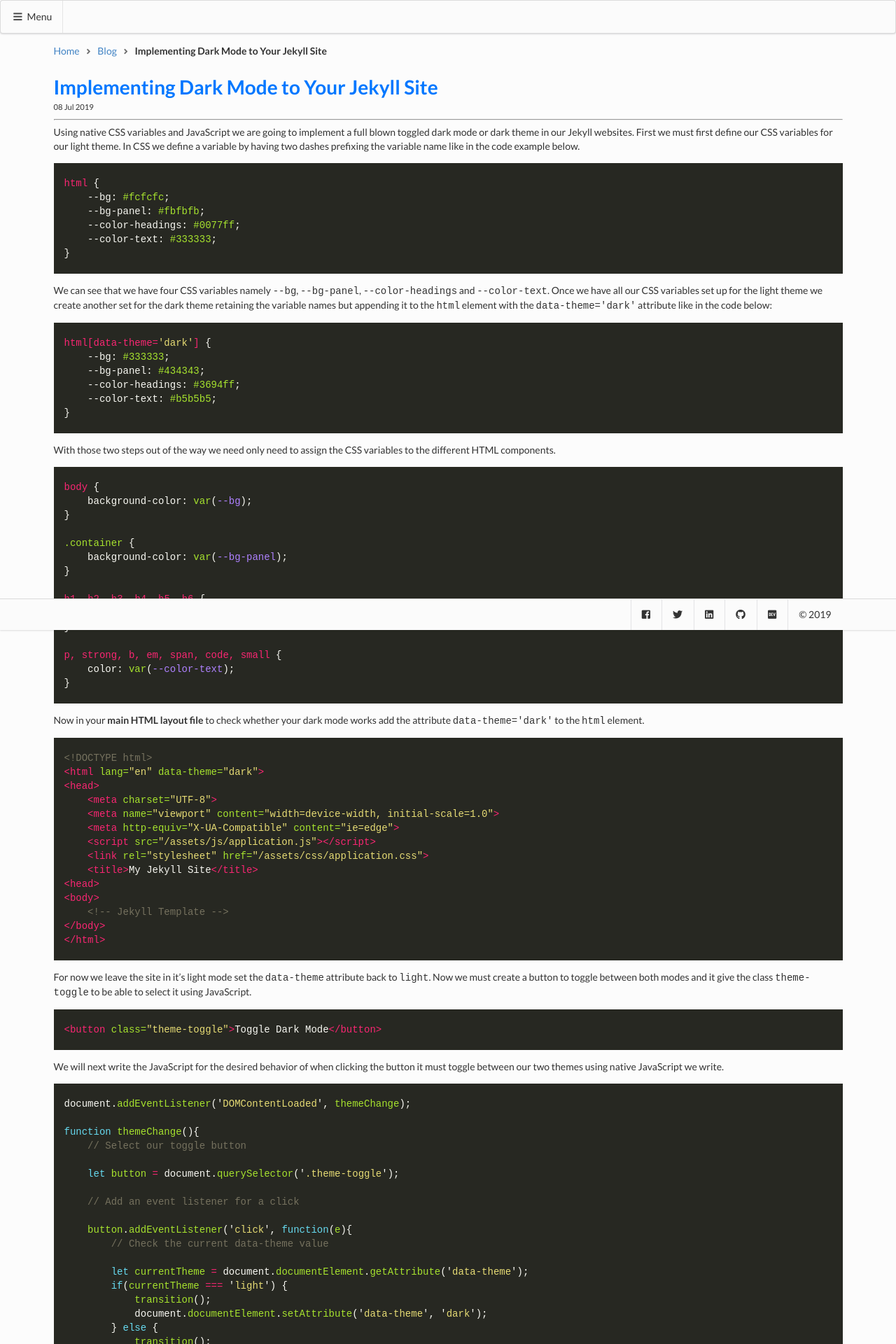
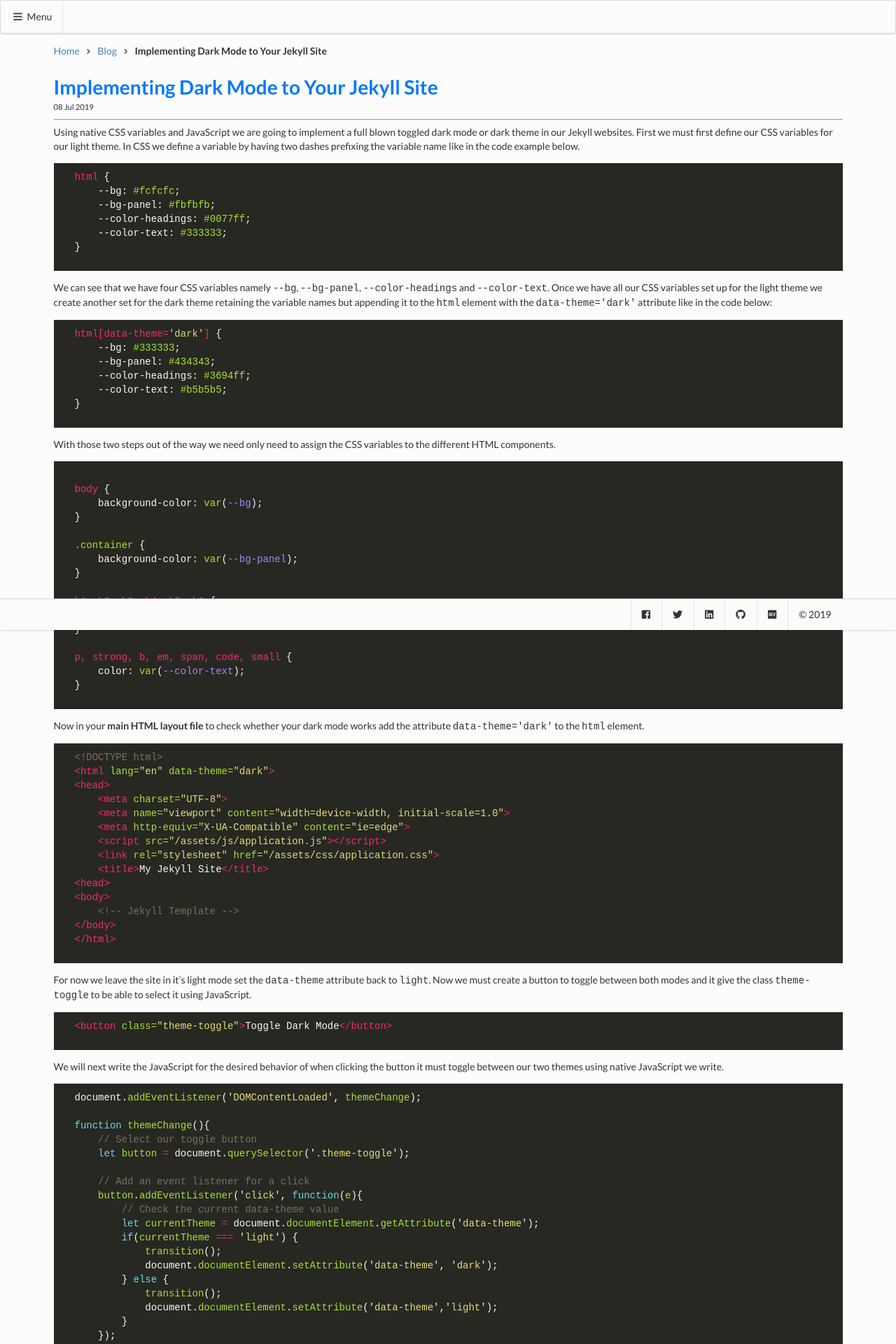
Before and after one commit to tripeersyou/francisoliverdev, a Jekyll site: the page built from _posts/2019-07-09-dark-mode-in-jekyll.md, in a window 1280 px wide. Shown: the top 1920 px of the page at 70% size. Built offline with Jekyll 4.4.1, drawn with Linux system fonts in a browser that asks for light colours; nearby versions of some CDN libraries; comment, search, counter and statistics services are not loaded.

Commit message:
Changed highlight scheme

````diff
--- a/_posts/2019-07-09-dark-mode-in-jekyll.md
+++ b/_posts/2019-07-09-dark-mode-in-jekyll.md
@@ -7,29 +7,29 @@
 
 Using native CSS variables and JavaScript we are going to implement a full blown toggled dark mode or dark theme in our Jekyll websites. First we must first define our CSS variables for our light theme. In CSS we define a variable by having two dashes prefixing the variable name like in the code example below.
 
-{% highlight css %}
+```css
 html {
     --bg: #fcfcfc;
     --bg-panel: #fbfbfb;
     --color-headings: #0077ff;
     --color-text: #333333;
 }
-{% endhighlight %}
+```
 
 We can see that we have four CSS variables namely `--bg`, `--bg-panel`, `--color-headings` and `--color-text`. Once we have all our CSS variables set up for the light theme we create another set for the dark theme retaining the variable names but appending it to the `html` element with the `data-theme='dark'` attribute like in the code below:
 
-{% highlight css %}
+```css
 html[data-theme='dark'] {
     --bg: #333333;
     --bg-panel: #434343;
     --color-headings: #3694ff;
     --color-text: #b5b5b5;
 }
-{% endhighlight %}
+```
 
 With those two steps out of the way we need only need to assign the CSS variables to the different HTML components.
 
-{% highlight css %}
+```css
 
 body {
     background-color: var(--bg);
@@ -46,11 +46,11 @@
 p, strong, b, em, span, code, small {
     color: var(--color-text);
 }
-{% endhighlight %}
+```
 
 Now in your **main HTML layout file** to check whether your dark mode works add the attribute `data-theme='dark'` to the `html` element.
 
-{% highlight html %}
+```html
 <!DOCTYPE html>
 <html lang="en" data-theme="dark">
 <head>
@@ -65,17 +65,17 @@
     <!-- Jekyll Template -->
 </body>
 </html>
-{% endhighlight %}
+```
 
 For now we leave the site in it's light mode set the `data-theme` attribute back to `light`. Now we must create a button to toggle between both modes and it give the class `theme-toggle` to be able to select it using JavaScript.
 
-{% highlight html %}
+```html
 <button class="theme-toggle">Toggle Dark Mode</button>
-{% endhighlight %}
+```
 
 We will next write the JavaScript for the desired behavior of when clicking the button it must toggle between our two themes using native JavaScript we write.
 
-{% highlight js %}
+```js
 document.addEventListener('DOMContentLoaded', themeChange);
 
 function themeChange(){
@@ -104,11 +104,11 @@
         }, 1000);
     }
 }
-{% endhighlight %}
+```
 
 Going back to our CSS file to add the CSS transition we add the following code below at the end of your CSS file.
 
-{% highlight css %}
+```css
 html.transition,
 html.transition *,
 html.transition *:before,
@@ -116,7 +116,7 @@
     transition: all 650ms !important;
     transition-delay: 0 !important;
 }
-{% endhighlight %}
+```
 
 If you are using a single page application like React.js, Angular or Vue. This implementation works fine as you navigate the web app but for Jekyll in which the files are built into the `_sites` folder and technically has multiple HTML pages and files when deployed, the dark mode is immediately lost when we move from one HTML file to another. To remedy this we go to one special library known to Ruby Developers: **turbolinks.js**. Known for being shipped with the Ruby on Rails Framework it's main implementation and the fundamentals of how turbolinks works is the solution on retaining the dark theme while navigating through our Jekyll site.
 
@@ -124,7 +124,7 @@
 
 We only need to add the turbolinks js library via CDN or locally through `npm` and add it to our header in the default HTML layout.
 
-{% highlight html %}
+```html
 <!DOCTYPE html>
 <html lang="en" data-theme="light">
 <head>
@@ -140,11 +140,10 @@
     <!-- Jekyll Template -->
 </body>
 </html>
-{% endhighlight %}
+```
 
 In adding turbolinks we have to edit our JavaScript file since we said that we want the code to run when `'DOMContentLoaded'` event has been triggered but due to turbolinks when we navigate our pages this event does not trigger thus leaving our code unable to execute. We must change the event handler to a turbolinks event namely the `'turbolinks:load'` event provided in the turbolinks documentation. Now our JavaScript file should look like the example below.
-
-{% highlight js%}
+``` js
 document.addEventListener('turbolinks:load', themeChange);
 
 function themeChange(){
@@ -173,7 +172,7 @@
         }, 1000);
     }
 }
-{% endhighlight %}
+```
 
 This enables our JavaScript files to execute when clicking our button toggler and to navigate without losing our chosen theme in the site. Remember that this only works in one session of navigating through the site, meaning that if another tab is created with the same site the default light theme will be shown, and if you visit the site again in the future it will revert back to the default theme.
 
````
